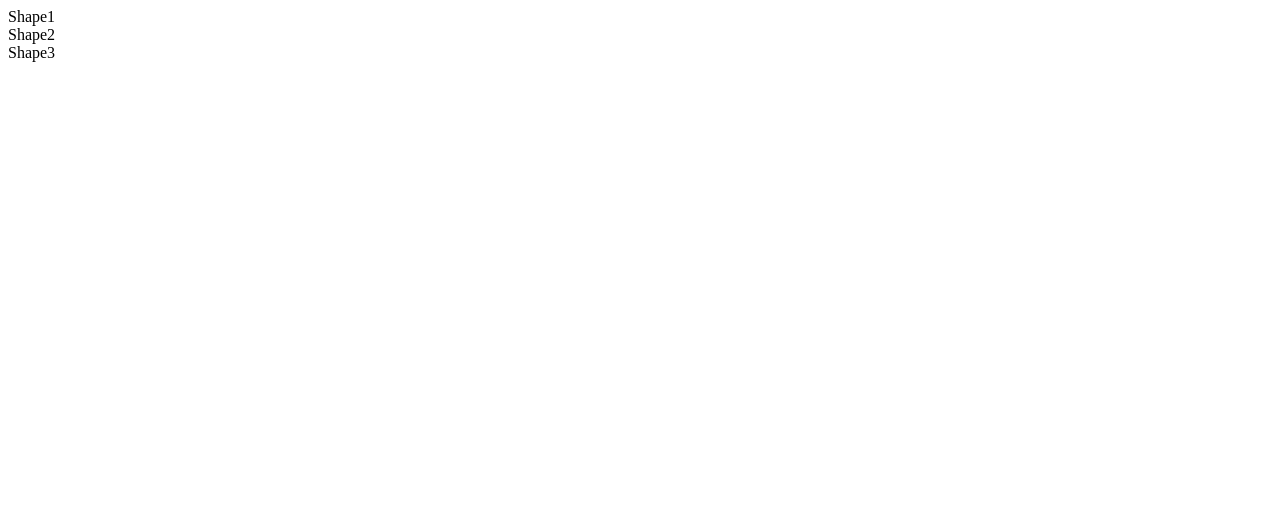
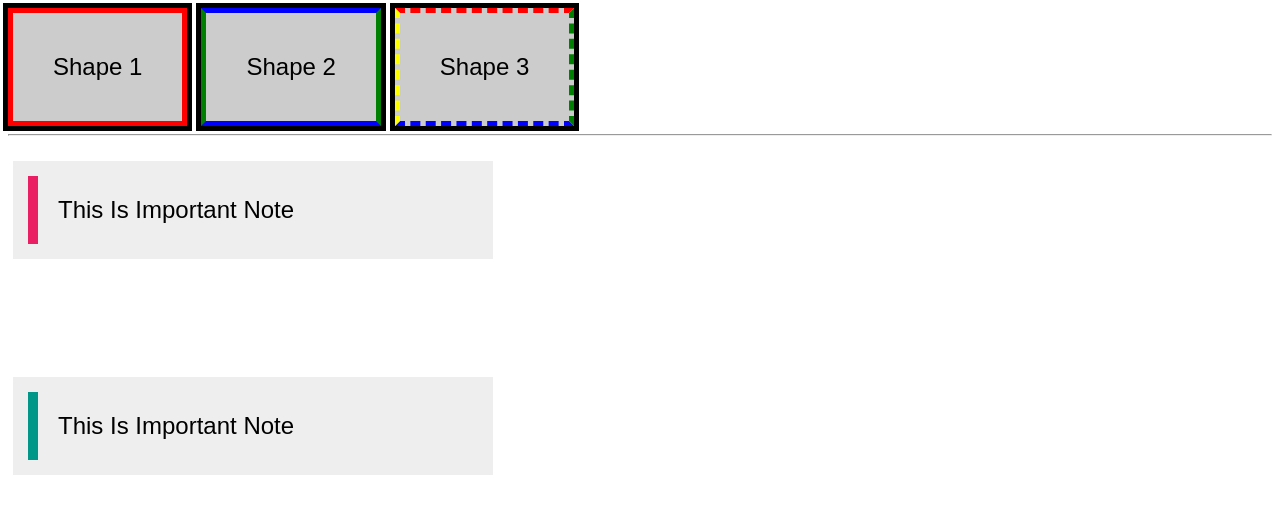
Before and after one commit to donia-4/GDG-Zag-25, a plain HTML site: page Task4/Lesson(9=12)Assignment/index.html in a window 1280 px wide. Drawn offline with Linux system fonts and the light colour scheme.

Commit message:
did Task4 lesson 9-12 part 2

```diff
--- a/Task4/Lesson(9=12)Assignment/CSS/master.css
+++ b/Task4/Lesson(9=12)Assignment/CSS/master.css
@@ -10,3 +10,55 @@ Inline
 Inline_Block
     - Respect padding & margin & Width & height
 */
+.shape {
+    display: inline-block;
+    padding: 40px;
+    background-color: #ccc;
+    font-family: Arial, sans-serif;
+    font-size: 24px;
+    color: black;
+    margin-right: 10px; /* spacing between shapes */
+}
+.shape-1 {
+    border: 5px solid red;
+    outline: 5px solid black;
+}
+.shape-2 {
+    border-top: 5px solid blue;
+    border-bottom: 5px solid blue;
+    border-left: 5px solid green;
+    border-right: 5px solid green;
+    outline: 5px solid black;
+}
+.shape-3 {
+    border-style: dashed;
+    border-top: 5px dashed red;
+    border-left: 5px dashed yellow;
+    border-bottom: 5px dashed blue;
+    border-right: 5px dashed green;
+    outline: 5px solid black;
+}
+.element {
+    width: 400px;
+    background-color: #eee;
+    font-family: Arial, sans-serif;
+    font-size: 24px;
+    padding: 20px;
+    margin-bottom: 40px;
+    margin-left: 20px;
+    border-left: 10px solid;
+}
+.element-1 {
+    margin-top: 40px;
+    border-color: #e91e63;
+    outline: 15px solid #eee ;
+}
+.element-2 {
+    visibility: hidden;
+    border-color: #000;
+    outline: 15px solid #eee ;
+}
+.element-3 {
+    border-color: #009688;
+    outline: 15px solid #eee ;
+}
--- a/Task4/Lesson(9=12)Assignment/index.html
+++ b/Task4/Lesson(9=12)Assignment/index.html
@@ -7,8 +7,12 @@
     <link rel="stylesheet" href="CSS/master.css">
 </head>
 <body>
-    <div class="Shape1">Shape1</div>
-    <div class="Shape2">Shape2</div>
-    <div class="Shape3">Shape3</div>
+    <div class="shape shape-1">Shape 1</div>
+    <div class="shape shape-2">Shape 2</div>
+    <div class="shape shape-3">Shape 3</div>
+    <hr>
+    <div class="element element-1">This Is Important Note</div>
+    <div class="element element-2">This Is Important Note</div>
+    <div class="element element-3">This Is Important Note</div>
 </body>
 </html>
```
